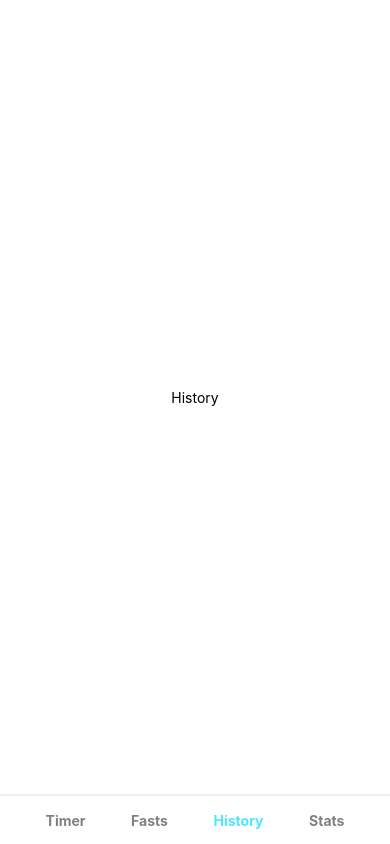
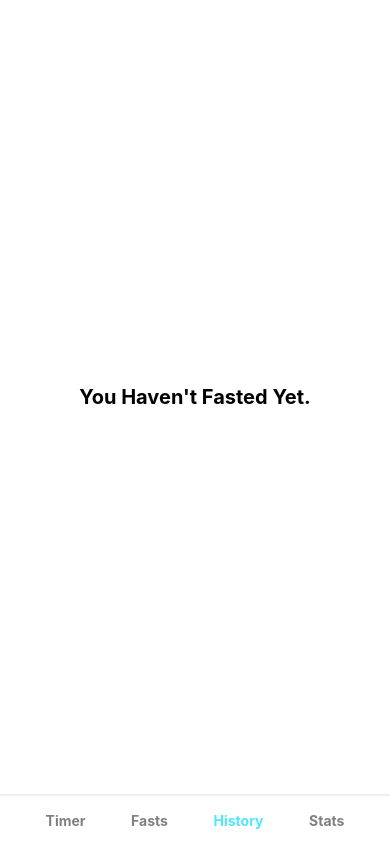
Before and after one commit to ZacharyGoshen/intermittent-fasting-app, a React Native app in the folder IntermittentFastingApp/: screen / in a window 390 px wide. Both pictures are taken after a click on the element "History". Built offline with nearby package versions, Linux system fonts and the light colour scheme.

Commit message:
Add fasting history

```diff
--- a/IntermittentFastingApp/App.js
+++ b/IntermittentFastingApp/App.js
@@ -13,13 +13,23 @@ import { getData, storeData } from './Utils';
 
 const App = () => {
   const [currentView, setCurrentView] = useState('timer');
+  const [fastData, setFastData] = useState([]);
   const [fastName, setFastName] = useState('16:8 Intermittent');
   const [fastLength, setFastLength] = useState(8 * 60 * 60 * 1000);
 
   useEffect(() => {
+    getData('fastData').then(result => {
+      if (result) {
+        setFastData(result);
+      } else {
+        storeData('fastData', []);
+      }
+    });
+
     getData('fastName').then(result => {
       setFastName(result);
     });
+
     getData('fastLength').then(result => {
       setFastLength(result);
     });
@@ -44,11 +54,17 @@ const App = () => {
     setCurrentView('timer');
   }
 
+  const updateFastData = (fast) => {
+    storeData('fastData', [...fastData, fast]);
+    setFastData([...fastData, fast]);
+  }
+
   return (
     <>
       <SafeAreaView style={ styles.safeArea }>
         { currentView == 'timer' && (
           <Timer
+            onUpdateFastData={ (newFastData) => updateFastData(newFastData) }
             onPressFastName={ () => setCurrentView('fasts') }
             fastName={ fastName }
             fastLength={ fastLength }
@@ -58,7 +74,7 @@ const App = () => {
           <Fasts onChangeFast={ onChangeFast }/>
         ) }
         { currentView == 'history' && (
-          <History/>
+          <History fastData={ fastData }/>
         ) }
         { currentView == 'stats' && (
           <Stats/>
--- a/IntermittentFastingApp/History.js
+++ b/IntermittentFastingApp/History.js
@@ -3,22 +3,101 @@ import {
     Text,
     View,
     StyleSheet,
-    ScrollView
+    ScrollView,
+    FlatList
 } from 'react-native';
+import Fasts from './Fasts';
+import {
+    getData,
+    storeData,
+    calculateTimeDifference,
+    dateToShortFormat,
+    timeToShortFormat
+} from './Utils'
 
-const History = () => {
+const History = (props) => {
+    const fastData = props.fastData;
+
     return (
-        <ScrollView contentContainerStyle={ styles.mainContainer }>
-            <Text>History</Text>
-        </ScrollView>
+        <View style={ styles.mainContainer }>
+            { fastData.length == 0 && (
+                <Text style={ styles.noHistoryMessage }>You Haven't Fasted Yet.</Text>
+            ) }
+            { fastData.length > 0 && (
+                <FlatList
+                    data={ fastData }
+                    renderItem={ ({item}) =>
+                        <View style={ styles.fastContainer }>
+                            <Text style={ styles.fastName }>{ item.name }</Text>
+                            <View style={ styles.firstRow }>
+                                <Text style={ styles.timeFasted }>
+                                    { calculateTimeDifference(new Date(item.startTime).getTime(), new Date(item.endTime).getTime()) }
+                                </Text>
+                                <Text style={ styles.goalDuration }>
+                                    {
+                                        Math.round(
+                                            100 * (new Date(item.endTime).getTime() - new Date(item.startTime).getTime()) / item.duration
+                                        ) + '%'
+                                    }
+                                </Text>
+                            </View>
+                            <View style={ styles.secondRow }>
+                                <Text style={ styles.startTime }>{ 'Started ' + dateToShortFormat(new Date(item.startTime)) + ' at ' + timeToShortFormat(new Date(item.startTime)) }</Text>
+                                <Text style={ styles.endTime }>{ 'Ended ' + dateToShortFormat(new Date(item.endTime)) + ' at ' + timeToShortFormat(new Date(item.endTime)) }</Text>
+                            </View>
+                        </View>
+                    }
+                >
+                </FlatList>
+            ) }
+        </View>
     );
 }
 
 const styles = StyleSheet.create({
+    endTime: {
+        color: 'gray'
+    },
+    fastContainer: {
+        borderBottomColor: '#f0f0f0',
+        borderBottomWidth: 2,
+        padding: 10
+    },
+    fastName: {
+        color: '#4ee7ff',
+        fontWeight: 'bold'
+    },
+    firstRow: {
+        alignItems: 'center',
+        display: 'flex',
+        flexDirection: 'row',
+        justifyContent: 'space-between'
+    },
+    goalDuration: {
+        color: 'gray',
+        fontWeight: 'bold',
+        fontSize: 20
+    },
     mainContainer: {
-        alignItems: 'center',
+        alignItems: 'stretch',
         flex: 1,
         justifyContent: 'center'
+    },
+    noHistoryMessage: {
+        alignSelf: 'center',
+        fontSize: 20,
+        fontWeight: 'bold'
+    },
+    secondRow: {
+        display: 'flex',
+        flexDirection: 'row',
+        justifyContent: 'space-between'
+    },
+    startTime: {
+        color: 'gray'
+    },
+    timeFasted: {
+        fontSize: 40
     }
 });
 
--- a/IntermittentFastingApp/Timer.js
+++ b/IntermittentFastingApp/Timer.js
@@ -25,6 +25,7 @@ const Timer = (props) => {
     const [dateTimePickerValue, setDateTimePickerValue] = useState(new Date());
 
     const onPressFastName = props.onPressFastName;
+    const onUpdateFastData = props.onUpdateFastData;
     const fastName = props.fastName;
     const fastLength = props.fastLength;
 
@@ -36,6 +37,8 @@ const Timer = (props) => {
             if (result) {
                 setCurrentFastStartTime(new Date(result));
                 setIsFasting(true);
+            }
+
             interval = setInterval(() => {
                 if (mounted) {
                     setCurrentTime(new Date());
@@ -43,19 +46,10 @@ const Timer = (props) => {
                     clearInterval(interval);
                 }
             }, 1000);
-            }
         });
 
         return () => { mounted = false };
     }, []);
-
-    const onDateTimePickerChange = (value) => {
-        if (dateTimePickerMode == 'date') {
-            onCurrentFastStartDateChange(value);
-        } else if (dateTimePickerMode == 'time') {
-            onCurrentFastStartTimeChange(value);
-        }
-    }
 
     const onCurrentFastStartDateChange = (value) => {
          if (!value) return;
@@ -105,6 +99,14 @@ const Timer = (props) => {
 
     const endFast = () => {
         setIsFasting(false);
+        onUpdateFastData({
+            key: currentFastStartTime.getTime().toString(),
+            name: fastName,
+            duration: fastLength,
+            startTime: currentFastStartTime.toUTCString(),
+            endTime: currentTime.toUTCString()
+        });
+        storeData('currentFastStartTime', null);
     }
 
     return (
@@ -139,7 +141,7 @@ const Timer = (props) => {
                     onPress={ isFasting ? endFast : startFast }
                     style={ styles.isFastingButton }
                 >
-                    <Text style={ styles.isFastingButtonText }>{ isFasting ? 'End fast' : 'Start fast' }</Text>
+                    <Text style={ styles.isFastingButtonText }>{ isFasting ? 'End Fast' : 'Start Fast' }</Text>
                 </TouchableOpacity>
                 { isFasting && (
                     <View style={ styles.fastTimesContainer }>
--- a/IntermittentFastingApp/Utils.js
+++ b/IntermittentFastingApp/Utils.js
@@ -20,6 +20,10 @@ export const storeData = async (key, value, callback) => {
 }
 
 export const calculateTimeDifference = (startTime, endTime) => {
+    if (startTime > endTime) {
+        return '0:00:00';
+    }
+
     let seconds = Math.round((endTime - startTime) / 1000);
 
     const hours = Math.floor(seconds / 3600);
```
Lines whose indentation alone changed are shown as unchanged.
